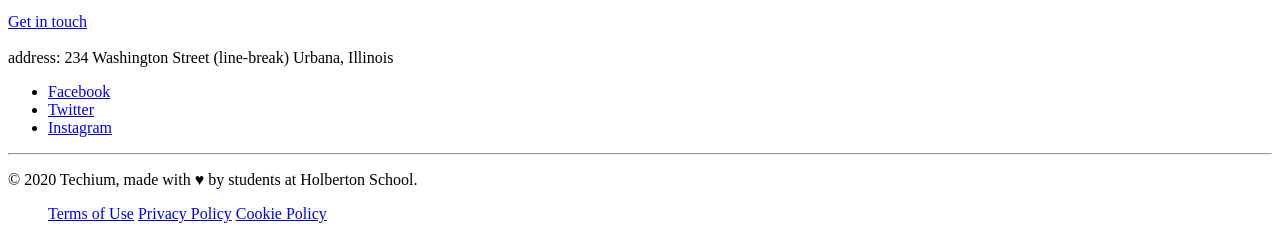
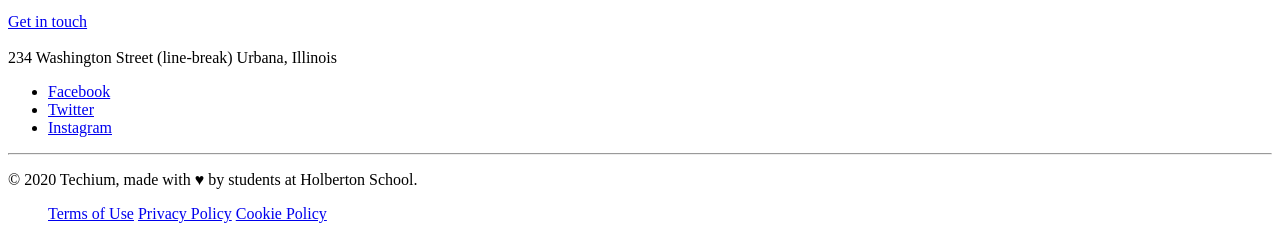
Before and after one commit to IhebChatti/holbertonschool-web_front_end, a plain HTML site: page 0x00-html_advanced/31-index.html in a window 1280 px wide. Shown: the part 2423-2659 px from the top of the page. Drawn offline with Linux system fonts and the light colour scheme.

Commit message:
fix address

```diff
--- a/0x00-html_advanced/31-index.html
+++ b/0x00-html_advanced/31-index.html
@@ -222,7 +222,7 @@
     <br />
     <!-- Footer -->
     <footer>
-      address: 234 Washington Street (line-break) Urbana, Illinois
+      234 Washington Street (line-break) Urbana, Illinois
       <div>
         <ul>
           <li>
```
